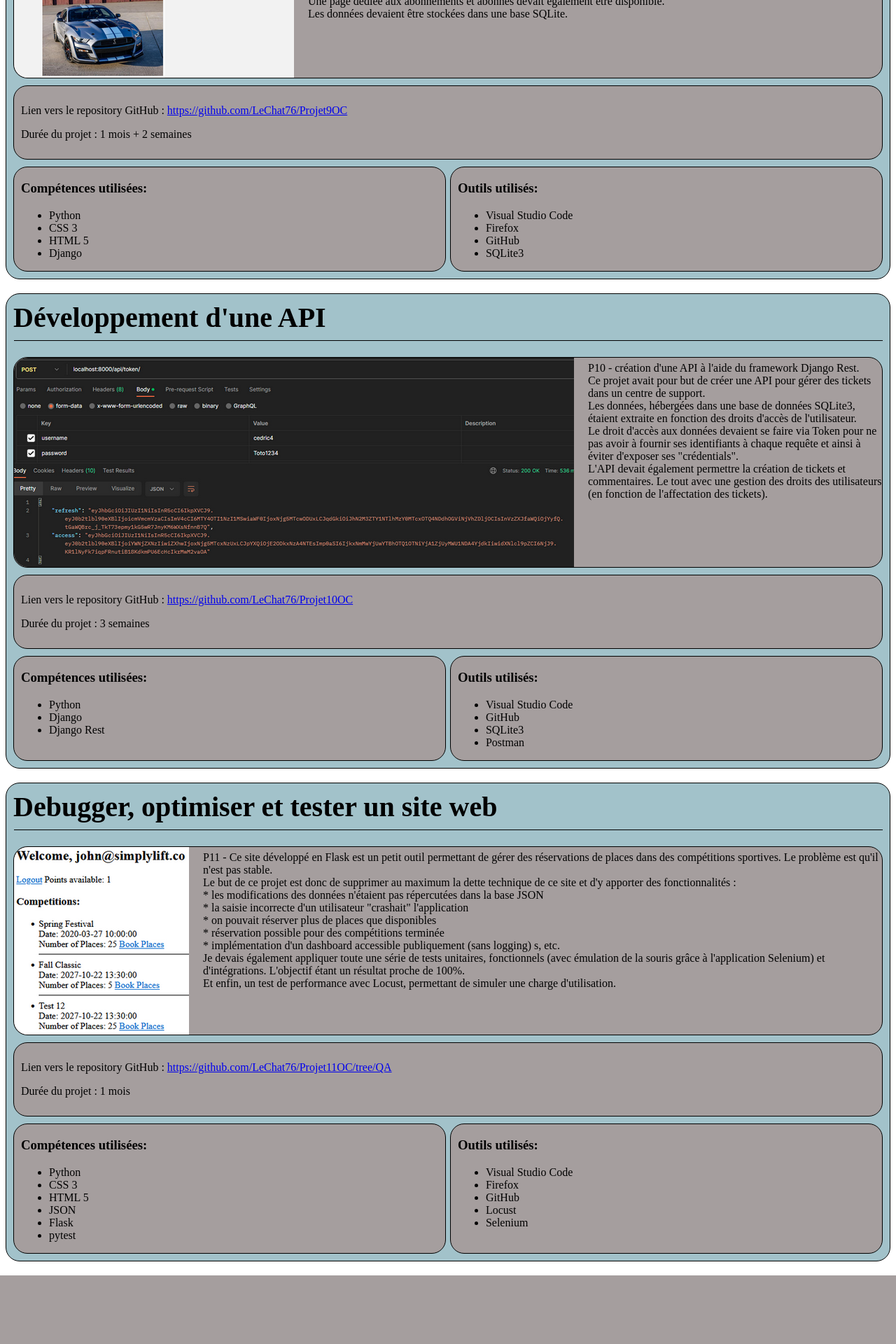
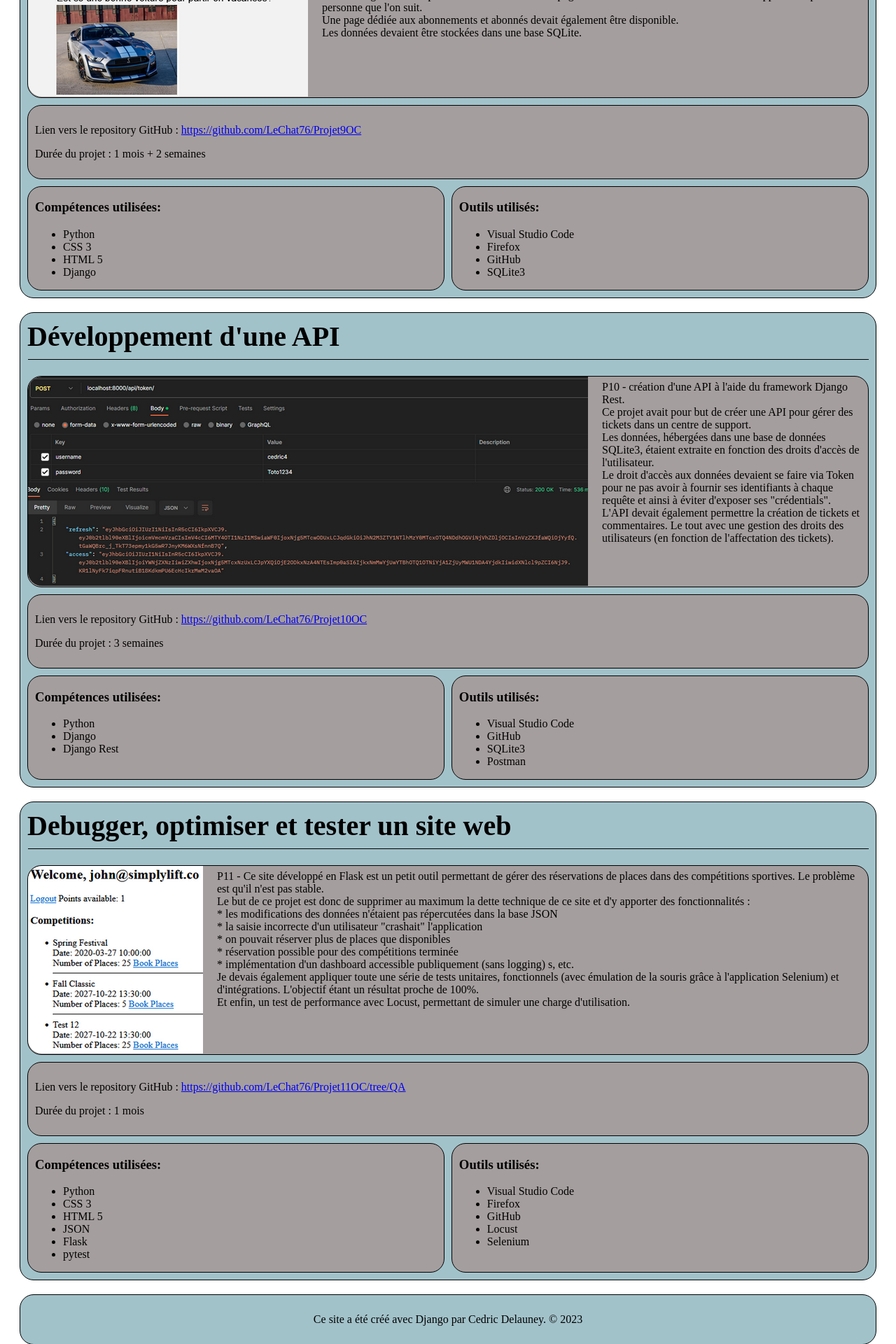
Before and after one commit to LeChat76/Projet8OC, a Django app: page /projects/ in a window 1280 px wide. Shown: the part 2840-4760 px from the top of the page at 70% size. Before the commit the page ends 4662 px from the top, so only its background shows below. Run offline with Django 4.2, Linux system fonts and the light colour scheme; data comes from the database, SQL or seed files in the repository.

Commit message:
adding footer

```diff
--- a/openclassrooms/templates/openclassrooms.html
+++ b/openclassrooms/templates/openclassrooms.html
@@ -43,4 +43,7 @@
     </div>
     {% endfor %}
 </body>
+<footer class="site-footer">
+    <p>Ce site a été créé avec Django par Cedric Delauney. <span class="copyright">&copy; 2023</span></p>
+</footer>
 </html>
--- a/static/css/openclassrooms.css
+++ b/static/css/openclassrooms.css
@@ -1,8 +1,12 @@
+h1 {
+    margin: 20px;
+}
+
 .project-container {
     background-color: #a2c2ca;
     border: 1px solid black;
     padding: 10px;
-    margin-bottom: 20px;
+    margin: 20px;
     border-radius: 20px;
 }
 
@@ -31,7 +35,7 @@
 }
 
 .image {
-    flex: 0 0 auto; /* Largeur automatique pour l'image */
+    flex: 0 0 auto;
 }
 
 .image img {
@@ -44,15 +48,13 @@
 }
 
 .description {
-    flex: 1;
+    /* flex: 1; */
     margin-top: -10px;
     padding-left: 10px;
 }
 
 .url_github-duration {
-    /* display: flex; */
     align-items: flex-start;
-    gap: 10px; /* Espace entre l'image et la description */
     background-color: #a59e9e;
     border-radius: 20px;
     margin-bottom: 10px;
@@ -68,7 +70,7 @@
 
 .skills,
 .technologies {
-    width: 48.8%;
+    width: 48.6%;
     padding-left: 10px;
     background-color: #a59e9e;
     border-radius: 20px;
@@ -82,3 +84,14 @@
 .technologies {
     border-bottom-right-radius: 20px;
 }
+
+.site-footer {
+    background-color: #a2c2ca;
+    padding: 20px;
+    border-radius: 20px;
+    text-align: center;
+    border-radius: 20px;
+    margin: 20px;
+    padding: 10px;
+    border: 1px solid black;
+}
```
